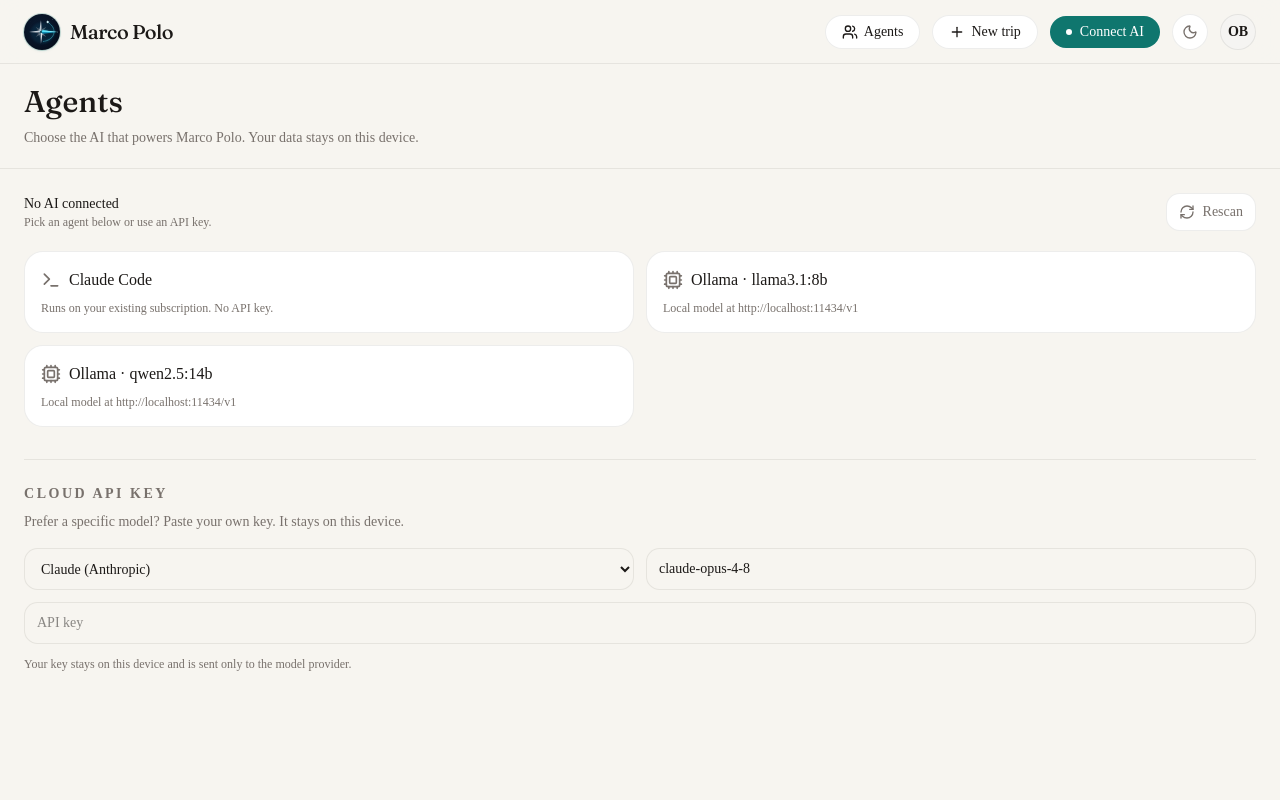
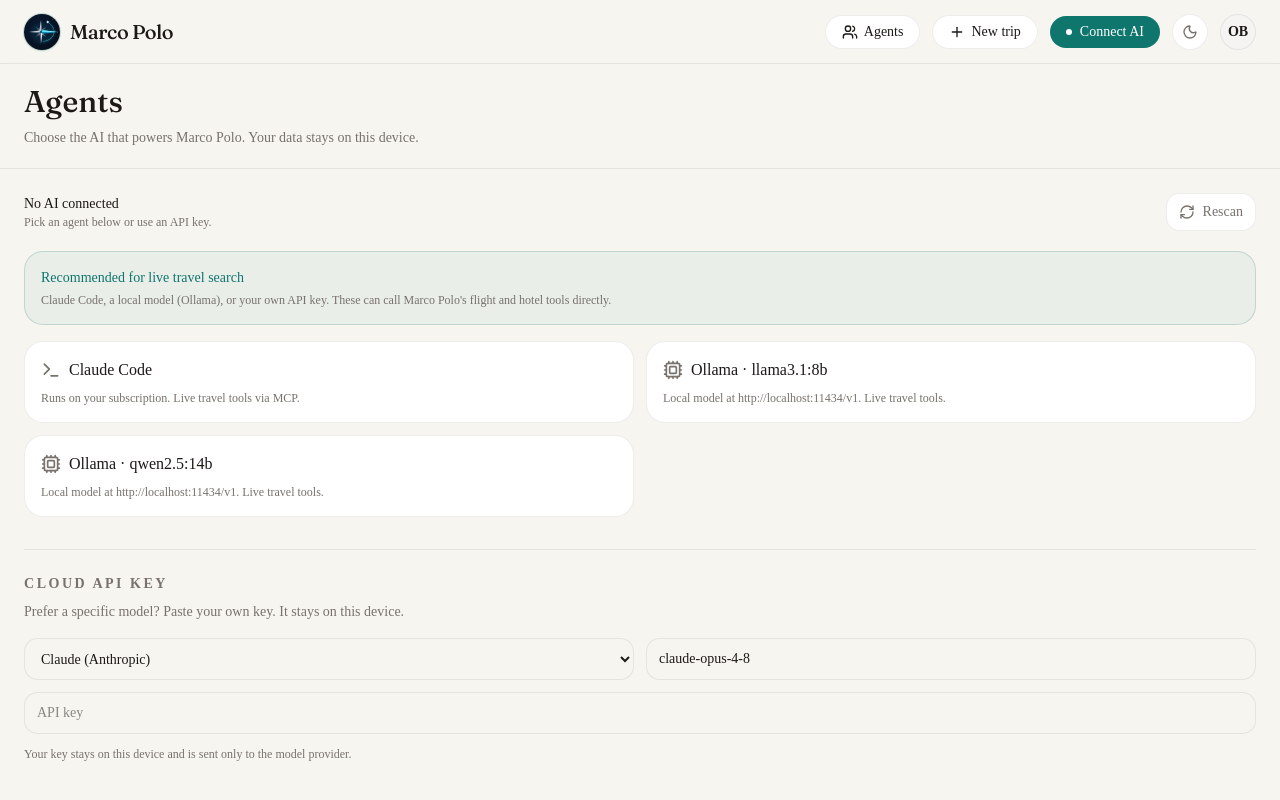
Before and after one commit to ovixis/marcopolo, a Next.js app: page /agents in a window 1280 px wide. Built offline with nearby package versions, Linux system fonts and the light colour scheme.

Commit message:
fix(settings): clarify agent capabilities, recommend Claude Code/local/API key for live travel tools

```diff
--- a/src/components/settings/agents-settings.tsx
+++ b/src/components/settings/agents-settings.tsx
@@ -110,7 +110,10 @@ export function AgentsSettings() {
     ...installedCli.map((agent) => ({
       id: agent.id,
       label: agent.label,
-      description: "Runs on your existing subscription. No API key.",
+      description:
+        agent.id === "claude-code"
+          ? "Runs on your subscription. Live travel tools via MCP."
+          : "Runs on your subscription. Chat only — no live tools.",
       kind: "cli" as const,
       installed: true,
       active: config.provider === "cli" && config.model === agent.id,
@@ -127,7 +130,7 @@ export function AgentsSettings() {
       runtime.models.map((model) => ({
         id: `${runtime.id}-${model}`,
         label: `${runtime.label} · ${model}`,
-        description: `Local model at ${runtime.baseUrl}`,
+        description: `Local model at ${runtime.baseUrl}. Live travel tools.`,
         kind: "local" as const,
         installed: true,
         active:
@@ -148,7 +151,7 @@ export function AgentsSettings() {
       ? bridgeInstalled.map((app) => ({
           id: app.id,
           label: app.label,
-          description: "Desktop app bridge. Types and reads the reply.",
+          description: "Desktop app bridge. Chat only — no live tools.",
           kind: "bridge" as const,
           installed: true,
           active: config.provider === "bridge" && config.model === app.id,
@@ -203,6 +206,14 @@ export function AgentsSettings() {
             <p className="text-sm text-muted-foreground">Looking for your AI…</p>
           </div>
         ) : items.length > 0 ? (
+          <>
+            <div className="mb-4 rounded-xl border border-primary/20 bg-primary/5 p-4">
+              <p className="text-sm font-medium text-primary">Recommended for live travel search</p>
+              <p className="mt-1 text-xs text-muted-foreground">
+                Claude Code, a local model (Ollama), or your own API key. These can call Marco Polo&apos;s
+                flight and hotel tools directly.
+              </p>
+            </div>
             <div className="grid gap-3 sm:grid-cols-2">
               {items.map((item) => (
                 <button
@@ -232,11 +243,12 @@ export function AgentsSettings() {
                 </button>
               ))}
             </div>
+          </>
         ) : (
           <div className="rounded-xl border border-dashed border-border bg-secondary/30 p-6 text-center">
             <p className="text-sm font-medium">No AI detected yet</p>
             <p className="mt-2 text-xs text-muted-foreground">
-              Install Claude Code, Kimi Code, Ollama or another local runtime, then click Rescan.
+              Install Claude Code, Ollama or another local runtime, then click Rescan.
             </p>
           </div>
         )}
```
Lines whose indentation alone changed are shown as unchanged.
